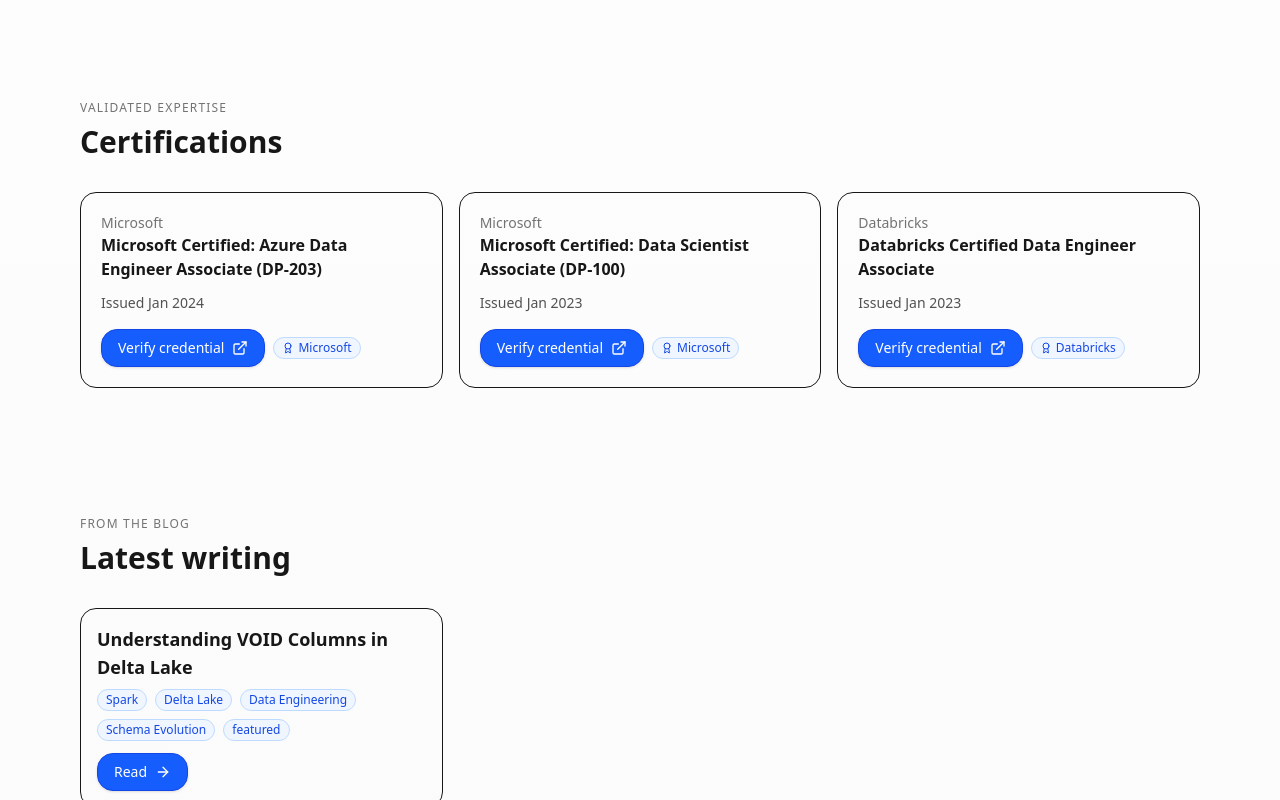
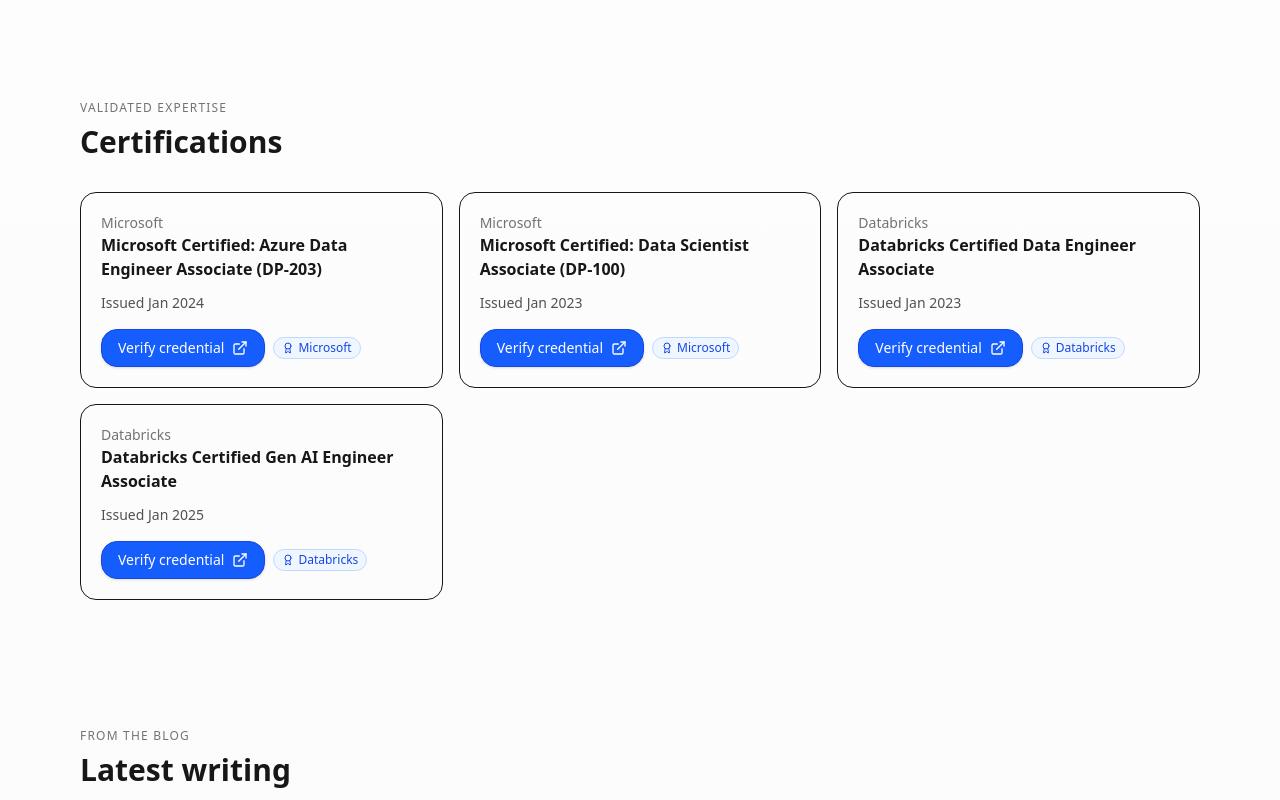
Before and after one commit to otmane-el-aloi/otmane-elaloi, a React (Vite) app: page / in a window 1280 px wide. Shown: the part 1265-2065 px from the top of the page. Built offline with nearby package versions, Linux system fonts and the light colour scheme.

Commit message:
feat: add DataBricks Gen AI certification

```diff
--- a/src/config.ts
+++ b/src/config.ts
@@ -60,6 +60,13 @@
     credentialUrl: "https://credentials.databricks.com/14f726cd-2a98-483c-9e55-720345530281",
     logo: "",
   },
+  {
+    name: "Databricks Certified Gen AI Engineer Associate",
+    issuer: "Databricks",
+    date: "2025-01-01",
+    credentialUrl: "https://credentials.databricks.com/09ed8535-9acd-48dc-923b-535cd3096a81#acc.vOjSq9ZI",
+    logo: "",
+  },
 ];
 
 export const SELECTED_WORK: Project[] = [
```
